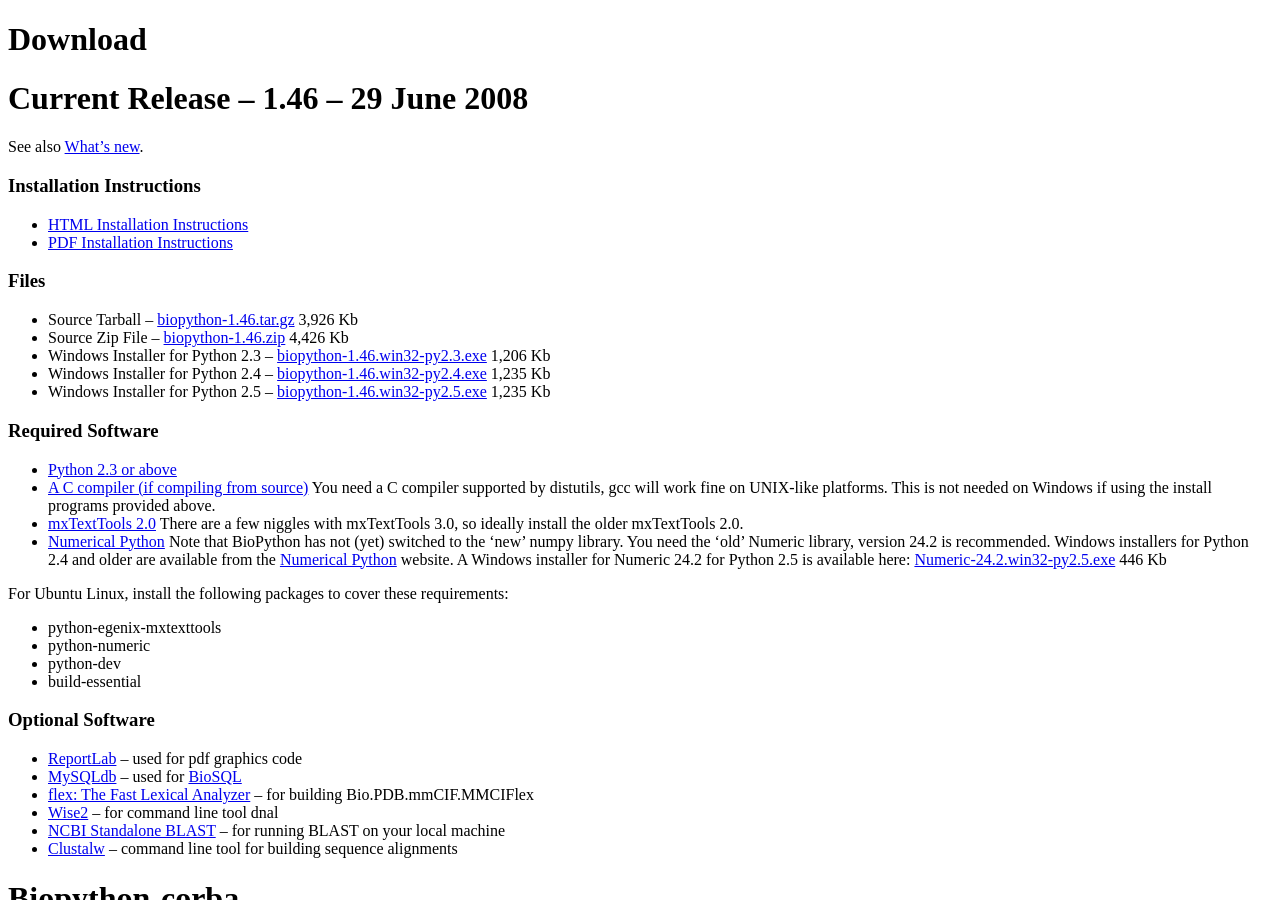
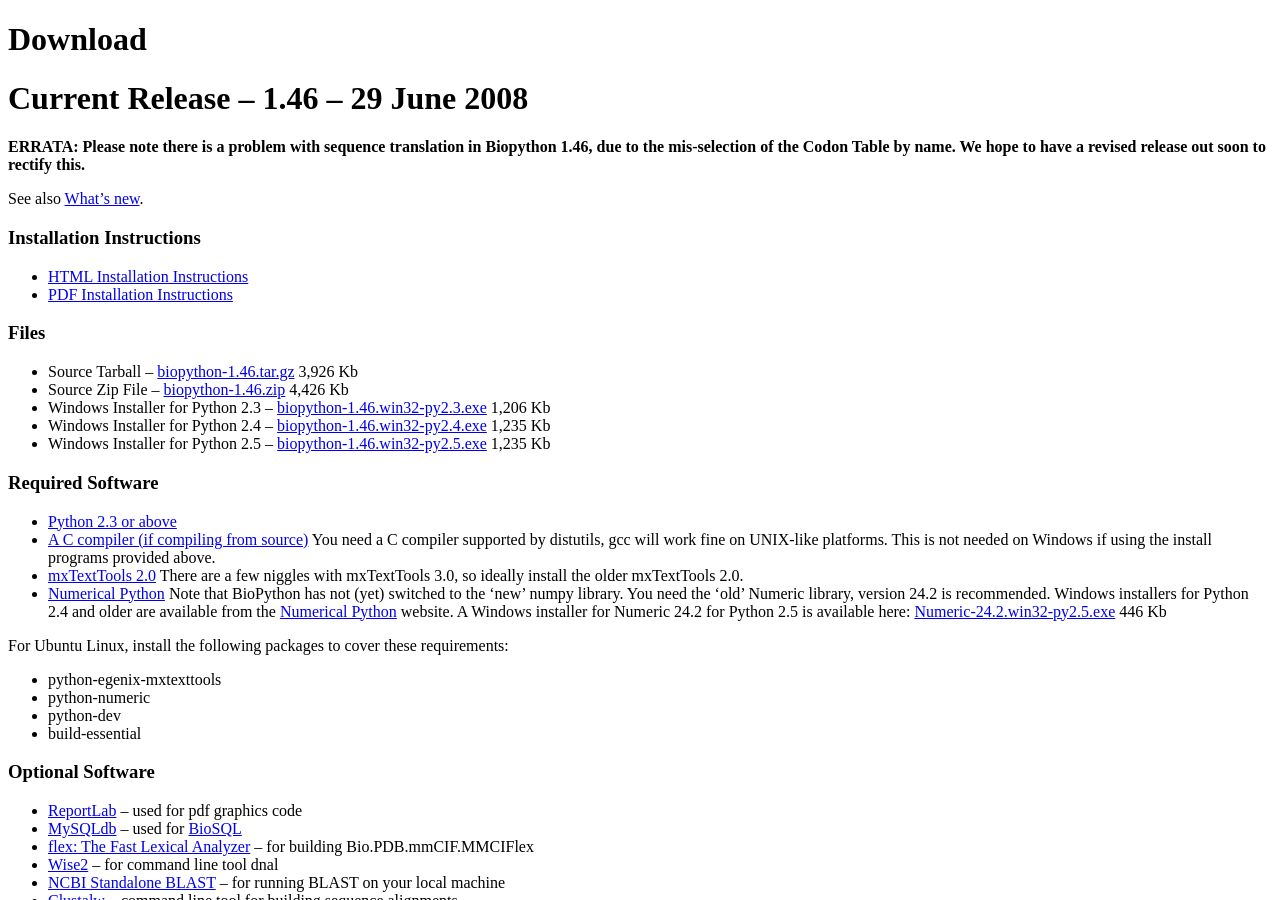
Before and after one commit to biopython/biopython.github.io, a Jekyll site: the page built from wiki/Download.md, in a window 1280 px wide and 900 px high. Built offline with Jekyll 4.4.1, drawn with Linux system fonts in a browser that asks for light colours.

Commit message:
Translation warning

```diff
--- a/wiki/Download.md
+++ b/wiki/Download.md
@@ -6,6 +6,10 @@ layout: wiki
 
 Current Release -- 1.46 -- 29 June 2008
 =======================================
+
+**ERRATA: Please note there is a problem with sequence translation in
+Biopython 1.46, due to the mis-selection of the Codon Table by name. We
+hope to have a revised release out soon to rectify this.**
 
 See also [What's new](http://biopython.open-bio.org/SRC/biopython/NEWS).
 
```
Also changed, not shown: 1 other file.
